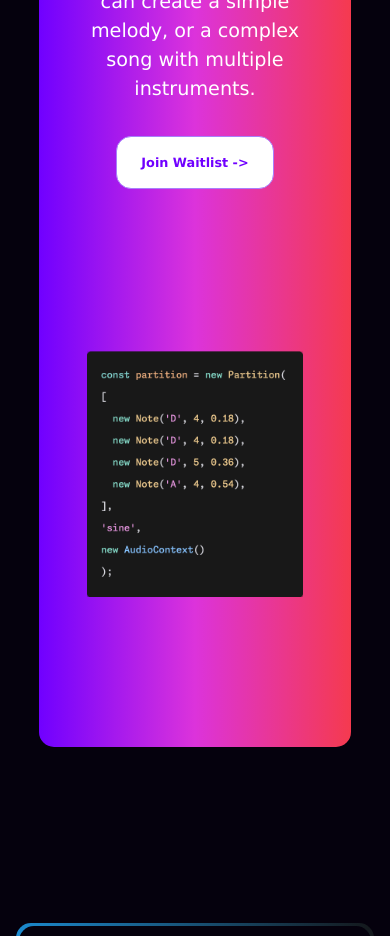
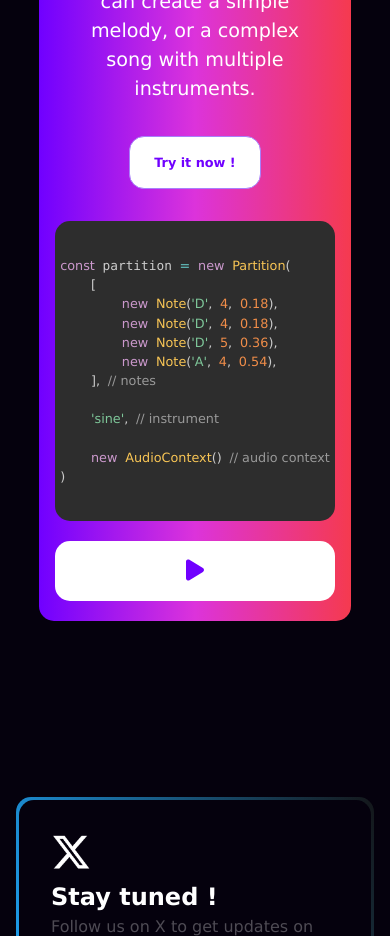
Before and after one commit to musiqueJS/landing, a Vue app: page / in a window 390 px wide. Shown: the part 1520-2456 px from the top of the page. Built offline with nearby package versions, Linux system fonts and the light colour scheme.

Commit message:
:sparkles: FEAT snippet code w/ demo

```diff
--- a/package.json
+++ b/package.json
@@ -9,7 +9,12 @@
     "preview": "vite preview"
   },
   "dependencies": {
+    "@fortawesome/fontawesome-svg-core": "^6.5.1",
+    "@fortawesome/free-solid-svg-icons": "^6.5.1",
+    "@fortawesome/vue-fontawesome": "^3.0.0-5",
     "airtable": "^0.12.2",
+    "musiquejs": "^1.0.0",
+    "prismjs": "^1.29.0",
     "toastr": "^2.1.4",
     "vue": "^3.3.4"
   },
--- a/src/components/Explore.vue
+++ b/src/components/Explore.vue
@@ -1,14 +1,47 @@
 <script>
 	import NavButton from './NavigationBar/NavButton.vue'
+	import { Partition, Note } from 'musiquejs'
+	import { library } from '@fortawesome/fontawesome-svg-core'
+	import { faPlay } from '@fortawesome/free-solid-svg-icons'
+	import { FontAwesomeIcon } from '@fortawesome/vue-fontawesome'
+	import Prism from 'prismjs'
+	import 'prismjs/themes/prism-tomorrow.css'
 
 	export default {
 		name: 'Explore',
-		components: { NavButton },
+		components: { NavButton, FontAwesomeIcon },
+		setup() {
+			library.add(faPlay)
+		},
+		mounted() {
+			window.Prism = window.Prism || {}
+			window.Prism.manual = true
+			Prism.highlightAll()
+		},
+		methods: {
+			playMega() {
+				const partition = new Partition(
+					[
+						new Note('D', 4, 0.18),
+						new Note('D', 4, 0.18),
+						new Note('D', 5, 0.36),
+						new Note('A', 4, 0.54),
+					],
+					'sine',
+					new AudioContext()
+				)
+
+				partition.play()
+			},
+		},
 	}
 </script>
 
 <template>
-	<div id="explore" class="container">
+	<div
+		id="explore"
+		class="container"
+	>
 		<div class="announcement-wrapper">
 			<div class="announcement">
 				<code>
@@ -27,17 +60,45 @@
 				can create a simple melody, or a complex song with multiple instruments.
 			</p>
 			<NavButton
-				text="Join Waitlist ->"
+				text="Try it now !"
 				color="#7000FF"
 				background-color="#fff"
 				border-color="#A87FFB"
 				hoverColor="#fff"
 				hoverBackgroundColor="transparent"
 				hoverBorderColor="#cccccc30"
-				link="#waitlist"
+				link="https://demo.musiquejs.com"
 			/>
 		</div>
-		<img src="../assets/snippet.png" alt="snippet-musiquejs">
+		<div class="snippet">
+			<!-- <img
+				src="../assets/snippet.png"
+				alt="snippet-musiquejs"
+				draggable="false"
+			/> -->
+			<pre>
+					<code class="language-javascript">
+const partition = new Partition(
+	[
+		new Note('D', 4, 0.18),
+		new Note('D', 4, 0.18),
+		new Note('D', 5, 0.36),
+		new Note('A', 4, 0.54),
+	], // notes
+
+	'sine', // instrument
+
+	new AudioContext() // audio context
+)
+			</code>
+			</pre>
+			<button
+				class="snippet-play"
+				@click="playMega"
+			>
+				<font-awesome-icon icon="play" />
+			</button>
+		</div>
 	</div>
 </template>
 
@@ -98,8 +159,8 @@
 		height: 60vh;
 		position: absolute;
 		top: 20%;
-		transform: translateY(-20%);
-		right: -100px;
+		transform: translateY(-50%);
+		left: 150px;
 		border-radius: 15px;
 		padding: 2rem;
 	}
@@ -125,6 +186,45 @@
 		color: white;
 	}
 
+	.snippet {
+		position: relative;
+	}
+
+	.snippet pre {
+		position: absolute;
+		left: 150px;
+		top: -200px;
+		color: #7000ff;
+		border: none;
+		padding: 1rem 2rem;
+		border-radius: 15px;
+	}
+
+	.snippet-play {
+		position: absolute;
+		left: 250px;
+		top: 130px;
+		background: #fff;
+		color: #7000ff;
+		border: none;
+		padding: 1rem 2rem;
+		border-radius: 15px;
+		cursor: pointer;
+		font-size: 1.5rem;
+		width: 200px;
+	}
+	/* hover has to stay for 2 seconds */
+	/* keep hovering effet 2 seconds after leaver the button */
+	.snippet-play:hover {
+		background: #7000ff;
+		color: #fff;
+		transition: background-color 0.5s;
+	}
+
+	.snippet-play:active {
+		transform: scale(0.9);
+	}
+
 	@media screen and (max-width: 1024px) {
 		img {
 			/* display: none; */
@@ -136,6 +236,40 @@
 			margin-bottom: 20px;
 			object-fit: contain;
 		}
+
+		.snippet {
+			position: initial;
+			left: auto;
+			top: auto;
+			width: 100%;
+			margin: 0 auto;
+			display: flex;
+			justify-content: center;
+			align-items: center;
+			flex-direction: column;
+		}
+
+		.snippet pre {
+			position: initial;
+			left: auto;
+			top: auto;
+			width: 90%;
+			margin: 0 auto;
+			display: flex;
+			justify-content: center;
+			align-items: center;
+			flex-direction: column;
+			font-size: 0.8rem;
+		}
+
+		.snippet-play {
+			position: initial;
+			left: auto;
+			top: auto;
+			width: 90%;
+			margin: 20px auto;
+		}
+
 		.demo-text {
 			width: 100%;
 			min-height: 40vh;
```
Also changed, not shown: 1 other file (tests, documents, lock files or other folders).
